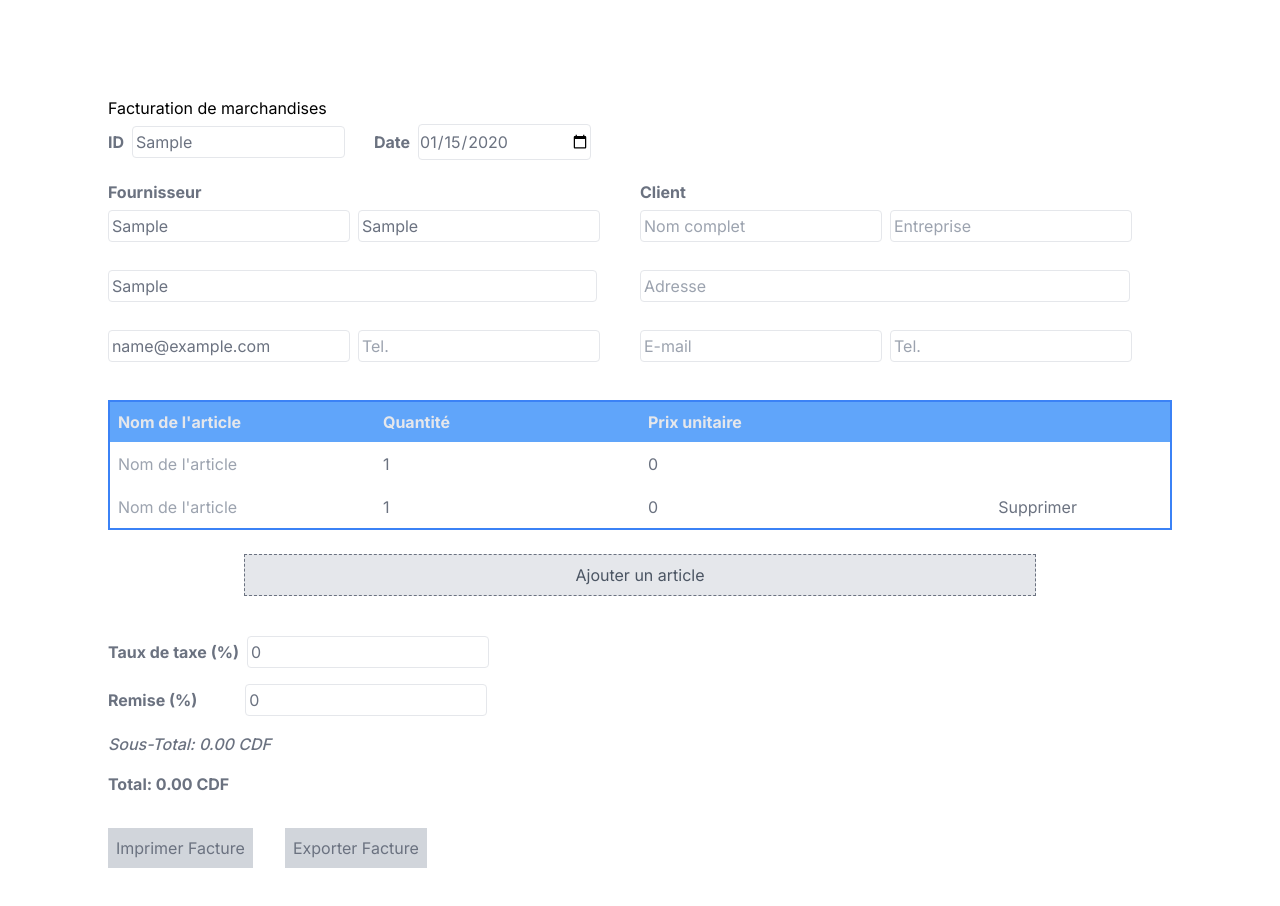
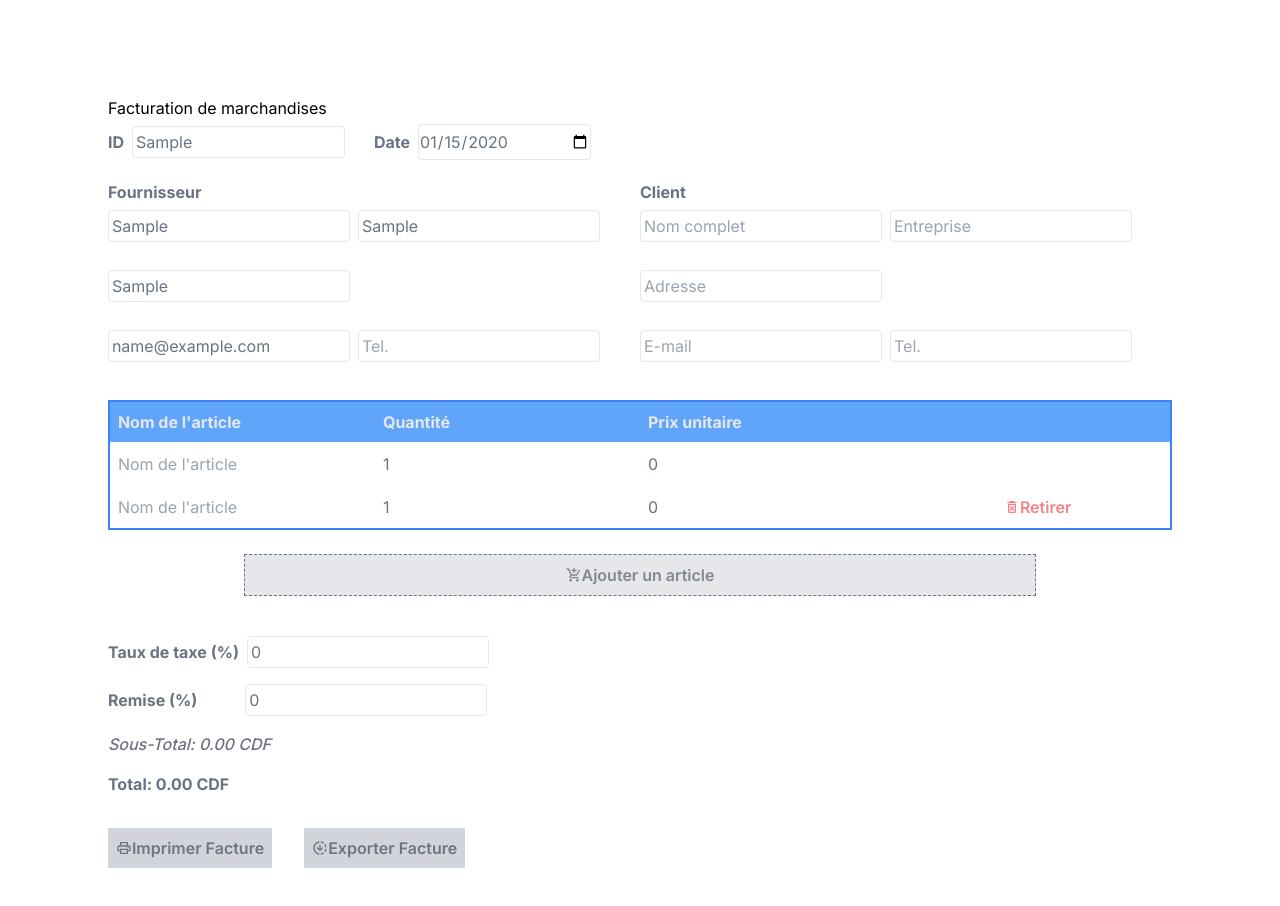
Before and after one commit to creytas/stock-management, a Next.js app: page / in a window 1280 px wide. Both pictures are taken after typing "Sample", "2020-01-15", "Sample", "Sample", "Sample", "name@example.com" into the empty fields and a click on the button "Ajouter un article". Shown: the top 906 px of the page. Built offline with nearby package versions, Linux system fonts and the light colour scheme.

Commit message:
feat: customize buttons

```diff
--- a/package.json
+++ b/package.json
@@ -12,7 +12,8 @@
     "html2pdf.js": "^0.10.1",
     "next": "14.1.0",
     "react": "^18",
-    "react-dom": "^18"
+    "react-dom": "^18",
+    "react-icons": "^5.0.1"
   },
   "devDependencies": {
     "autoprefixer": "^10.0.1",
--- a/src/components/InvoiceForm.jsx
+++ b/src/components/InvoiceForm.jsx
@@ -1,5 +1,11 @@
 // components/InvoiceForm.js
 import React, { useState, useEffect } from "react";
+import {
+  MdOutlineAddShoppingCart,
+  MdOutlineDeleteForever,
+  MdOutlinePrint,
+  MdOutlineDownloading,
+} from "react-icons/md";
 import { InvoiceDetail } from "./form/InvoiceDetail";
 // import html2pdf from "html2pdf.js";
 
@@ -160,18 +166,24 @@ const InvoiceForm = () => {
               className="outline-none"
             />
             {index > 0 && (
-              <button type="button" onClick={() => handleRemoveArticle(index)}>
-                Supprimer
+              <button
+                type="button"
+                onClick={() => handleRemoveArticle(index)}
+                className="flex items-center justify-center font-semibold text-red-500 text-opacity-65 hover:text-opacity-100"
+              >
+                <MdOutlineDeleteForever />
+                Retirer
               </button>
             )}
           </div>
         ))}
         <div className="w-full py-4 flex items-center justify-center">
           <button
-            className="w-[74.5%] h-[42px] my-2 py-1 border border-dashed border-gray-500 bg-gray-200 text-gray-600"
+            className="w-[74.5%] h-[42px] flex items-center justify-center my-2 py-1 border border-dashed border-gray-500 bg-gray-200 font-semibold text-gray-600  text-opacity-65 hover:text-opacity-100"
             type="button"
             onClick={handleAddArticle}
           >
+            <MdOutlineAddShoppingCart />
             Ajouter un article
           </button>
         </div>
@@ -228,24 +240,26 @@ const InvoiceForm = () => {
       <div className="w-full flex items-center space-x-4">
         <button
           onClick={handleShowInvoice}
-          className={`mr-4 my-8 p-2 ${
+          className={`flex items-center justify-center mr-4 my-8 p-2 font-semibold ${
             isPrintButtonDisabled
-              ? "bg-gray-300 cursor-not-allowed"
-              : "bg-blue-500 text-white"
+              ? "bg-gray-300 text-gray-600 text-opacity-75 cursor-not-allowed"
+              : "bg-blue-500 bg-opacity-75 text-white hover:bg-opacity-100"
           }`}
           disabled={isPrintButtonDisabled}
         >
+          <MdOutlinePrint />
           Imprimer Facture
         </button>
         <button
           onClick={handleShowInvoice}
-          className={`mr-4 my-8 p-2 ${
+          className={`flex items-center justify-center mr-4 my-8 p-2 font-semibold ${
             isPrintButtonDisabled
-              ? "bg-gray-300 cursor-not-allowed"
-              : "bg-blue-500 text-white"
+              ? "bg-gray-300 text-gray-600 text-opacity-75 cursor-not-allowed"
+              : "bg-blue-500 bg-opacity-75 text-white hover:bg-opacity-100"
           }`}
           disabled={isPrintButtonDisabled}
         >
+          <MdOutlineDownloading />
           Exporter Facture
         </button>
       </div>
--- a/src/components/form/InvoiceDetail.jsx
+++ b/src/components/form/InvoiceDetail.jsx
@@ -21,7 +21,7 @@ export const InvoiceDetail = ({ involved, setData }) => {
           <input
             type="text"
             placeholder="Adresse"
-            className="w-[92%] outline-none border rounded p-[3px]"
+            className="w-[92c%] outline-none border rounded p-[3px]"
           />
         </div>
         <div className="h-[44px] flex items-center space-x-2">
```
Also changed, not shown: 1 other file (tests, documents, lock files or other folders).
